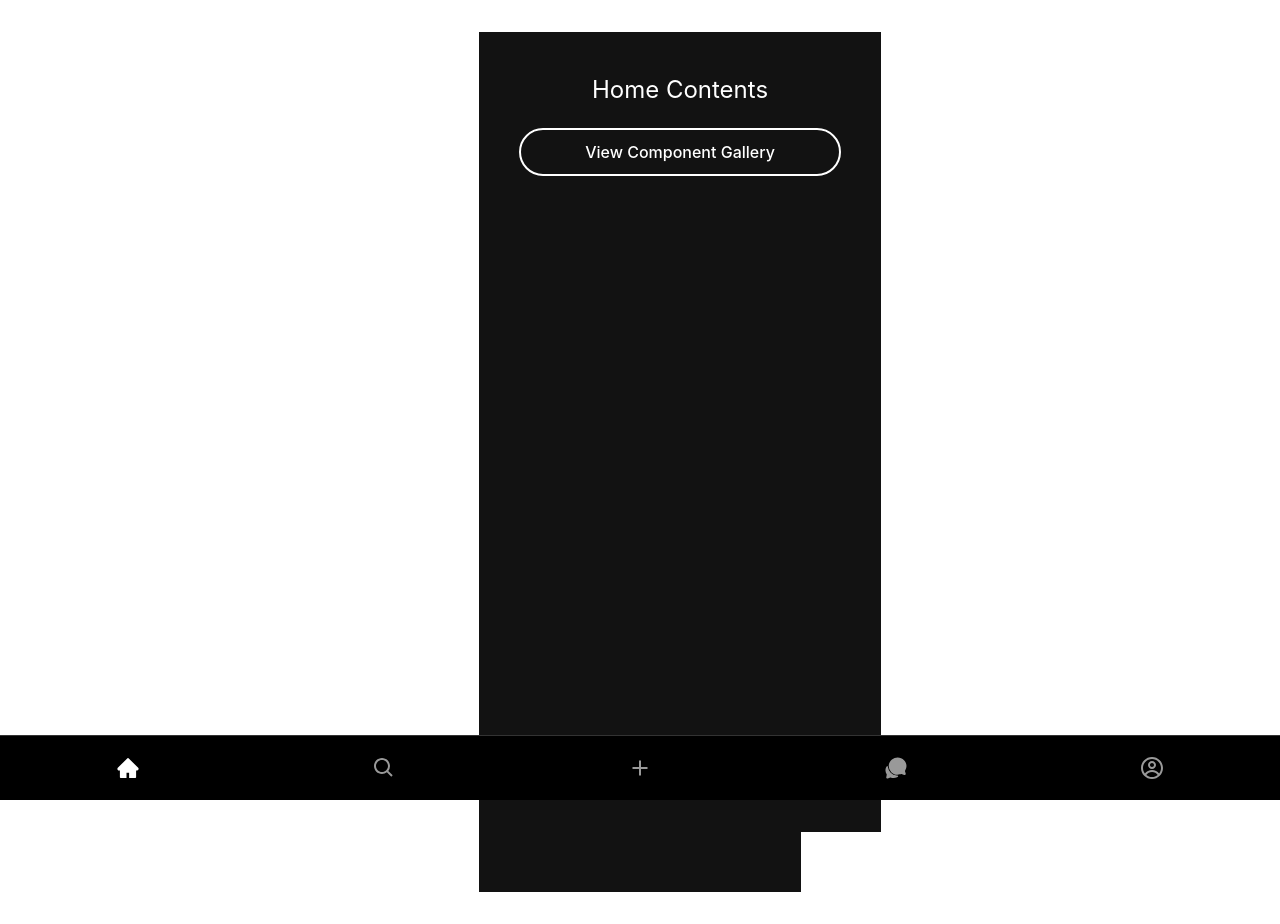
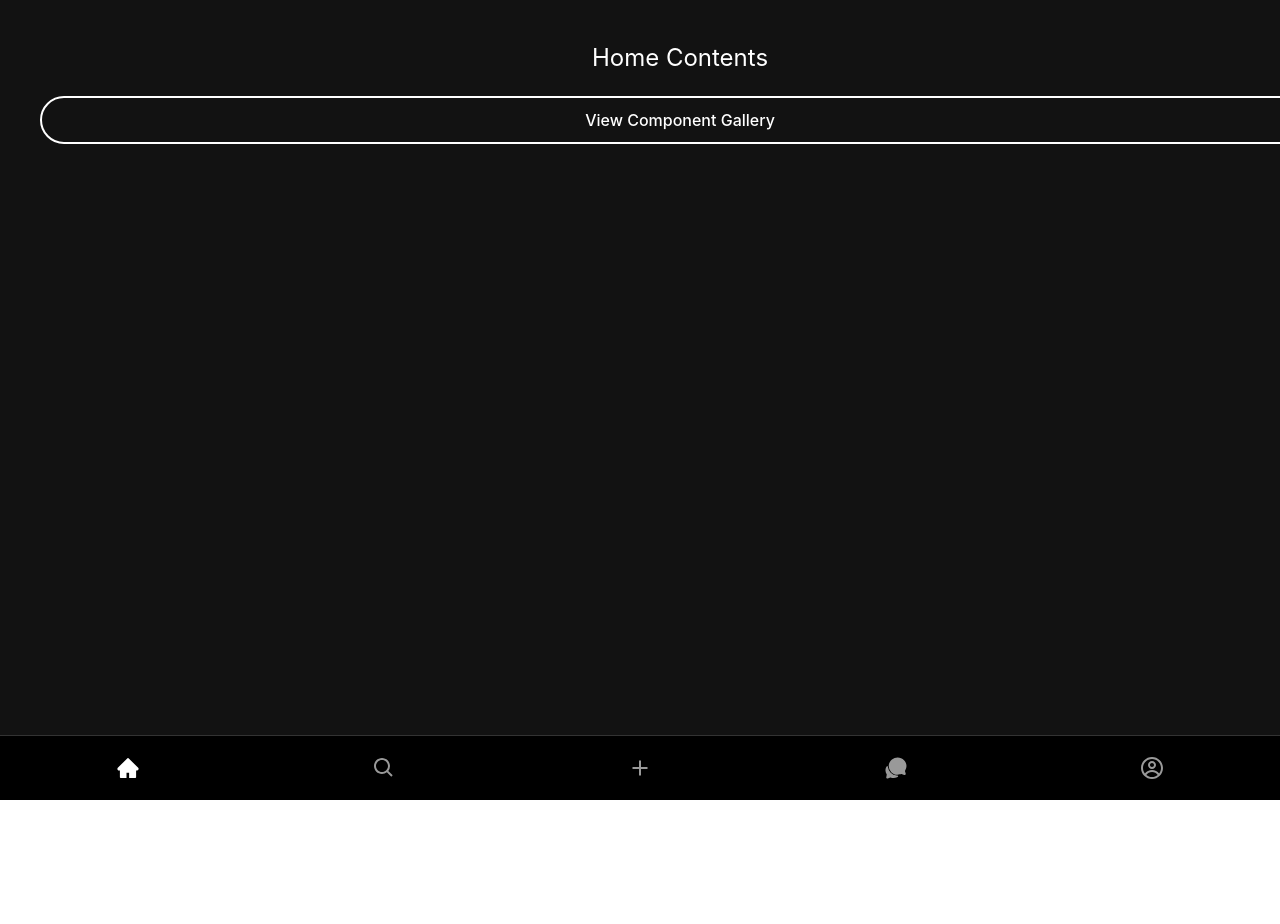
Before and after one commit to brief69/social-mold, a React (Vite) app: page / in a window 1280 px wide. After the commit the page ends 800 px from the top, so only its background shows below. Built offline with nearby package versions, Linux system fonts and the light colour scheme.

Commit message:
fix: Ensure full-width background color and proper layout positioning

```diff
--- a/src/App.tsx
+++ b/src/App.tsx
@@ -46,20 +46,24 @@ function App() {
   return (
     <ThemeProvider>
       <div style={{
-        width: '100%',
-        minHeight: '100vh',
+        position: 'fixed',
+        top: 0,
+        left: 0,
+        right: 0,
+        bottom: 0,
         backgroundColor: '#121212',
+        overflow: 'auto',
       }}>
-        <div style={{
+        <main style={{
           width: '100%',
-          minHeight: '100vh',
+          minHeight: '100%',
           paddingBottom: '60px',
           paddingLeft: showSideNav ? '88px' : '0',
           transition: 'padding-left 0.3s ease',
           backgroundColor: '#121212',
         }}>
           {renderMainContent()}
-        </div>
+        </main>
         {showSideNav ? (
           <SideNavBar onTabChange={handleNavTabChange} onSwap={handleNavSwap} />
         ) : (
--- a/src/styles/Layout.css
+++ b/src/styles/Layout.css
@@ -4,12 +4,15 @@
   display: flex;
   flex-direction: column;
   background-color: #121212;
+  position: absolute;
+  top: 0;
+  left: 0;
+  right: 0;
 }
 
 .content-container {
   flex: 1;
   width: 100%;
-  height: 100%;
   display: flex;
   flex-direction: column;
   color: var(--primary-color);
@@ -20,29 +23,29 @@
 .content-inner {
   flex: 1;
   width: 100%;
-  height: 100%;
   display: flex;
   flex-direction: column;
   background-color: #121212;
+  padding: 20px;
 }
 
 /* スマートフォン向け */
 @media (max-width: 480px) {
-  .content-container {
+  .content-inner {
     padding: 10px;
   }
 }
 
 /* タブレット向け */
 @media (min-width: 481px) and (max-width: 768px) {
-  .content-container {
+  .content-inner {
     padding: 20px;
   }
 }
 
 /* デスクトップ向け */
 @media (min-width: 769px) {
-  .content-container {
+  .content-inner {
     padding: 40px;
   }
 }
```
